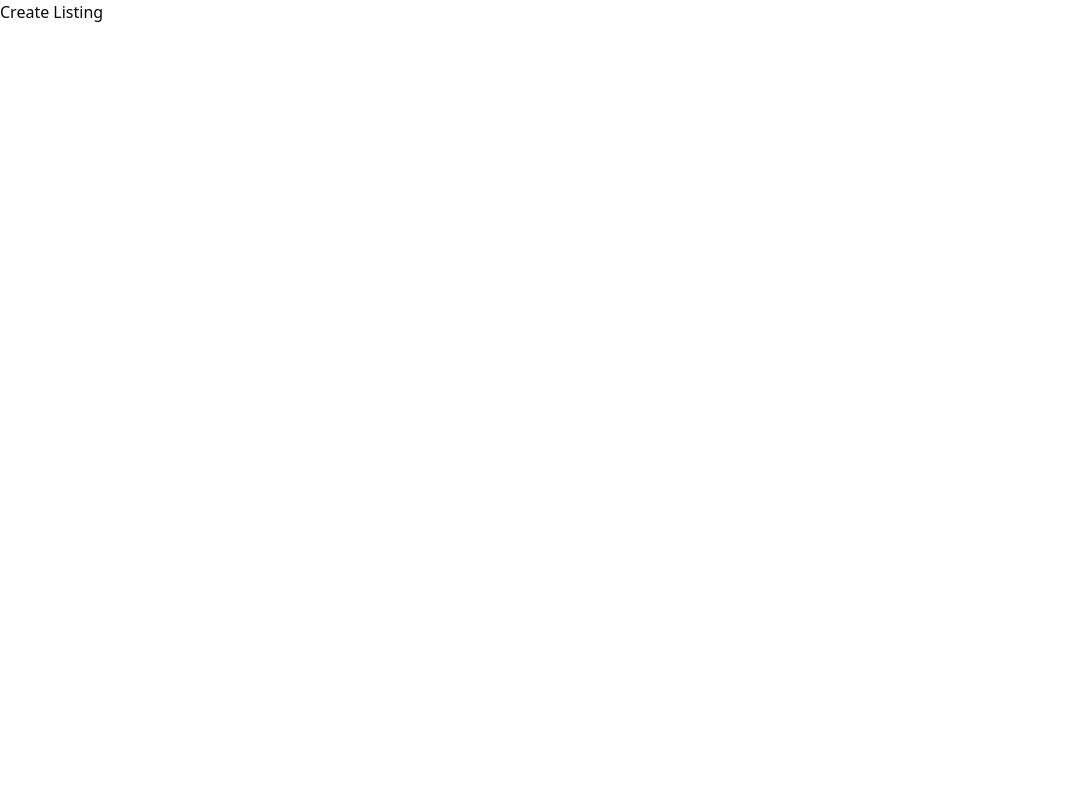
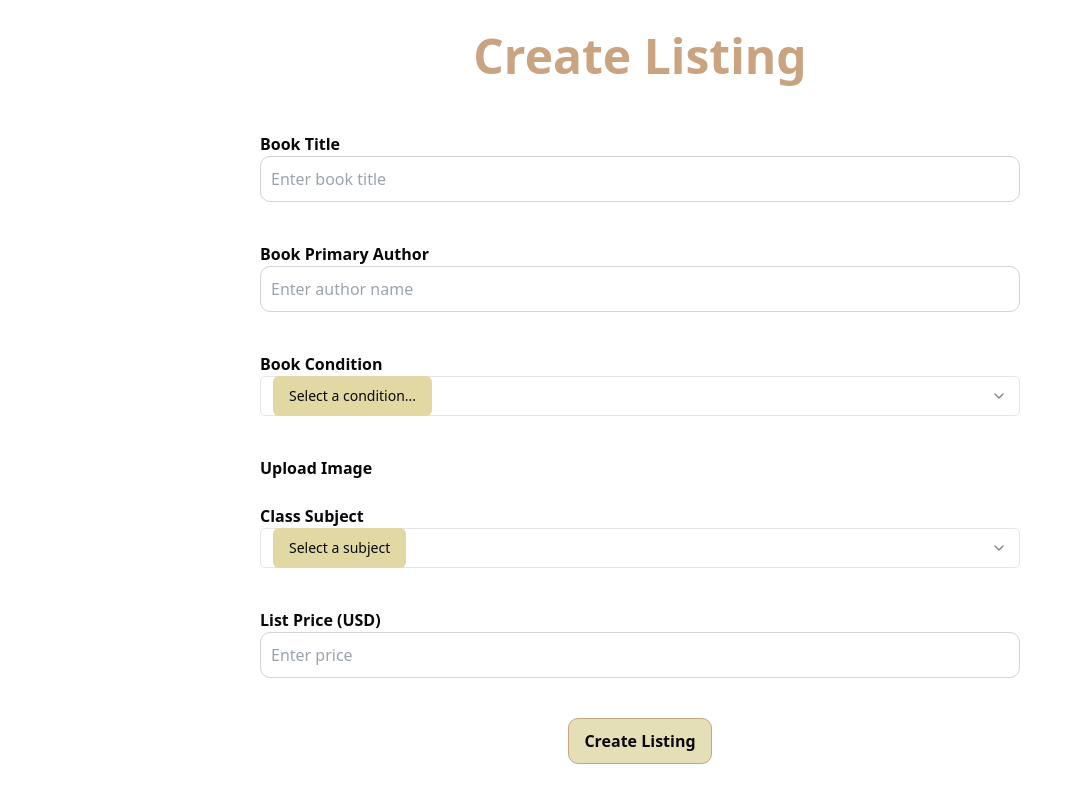
Before and after one commit to declspecl/bookmarket, a React (Vite) app in the folder bookmarket-website/: page /create-listing in a window 1280 px wide. Shown: the whole page, without its empty margins (0-1082 px from the left). Built offline with nearby package versions, Linux system fonts and the light colour scheme.

Commit message:
create the basic functional and components of the create listing page frontend

```diff
--- a/bookmarket-website/src/pages/CreateListingPage.css
+++ b/bookmarket-website/src/pages/CreateListingPage.css
@@ -0,0 +1,64 @@
+.create-listing-page {
+    max-width: 800px;
+    margin: 0 auto;
+    padding: 20px;
+}
+
+.page-title {
+    text-align: center;
+    font-size: 3rem;
+    color: #caa381;
+    font-weight: 800;
+    margin-bottom: 40px;
+}
+
+.title {
+    font-weight: 550;
+}
+
+.book {
+    padding: 10px;
+    border: 1px solid lightgrey;
+    border-radius: 10px;
+    margin-bottom: 40px;
+}
+
+.author {
+    padding: 10px;
+    border: 1px solid lightgrey;
+    border-radius: 10px;
+    margin-bottom: 40px;
+}
+
+.price {
+    padding: 10px;
+    border: 1px solid lightgrey;
+    border-radius: 10px;
+    margin-bottom: 40px;
+}
+
+.condition {
+    margin-bottom: 40px;
+}
+
+.subject {
+    margin-bottom: 40px;
+}
+
+.submit-button {
+    text-align: center;
+    background-color: #e5dfb7;
+    font-weight: 600;
+    border: 1px solid #caa381;
+    padding: 10px 15px;
+    border-radius: 10px;
+    cursor: pointer;
+    display: inline-block;
+}
+
+.submit-box {
+    display: flex;
+    justify-content: center;
+    align-items: center;
+    margin: 0;
+}
--- a/bookmarket-website/src/pages/CreateListingPage.tsx
+++ b/bookmarket-website/src/pages/CreateListingPage.tsx
@@ -1,9 +1,98 @@
+import React from 'react';
 import "./CreateListingPage.css";
+import { Select, SelectContent, SelectItem, SelectTrigger } from "@/components/ui/select";
+import { Button } from "@/components/ui/button";
 
 export function CreateListingPage() {
+
     return (
-        <div>
-            <h1>Create Listing</h1>
+        <div className="create-listing-page">
+            <h1 className="page-title">Create Listing</h1>
+
+            <h2 className="title">Book Title</h2>
+                <div className="book">
+                    <label htmlFor="book"></label>
+                    <input
+                        type="text"
+                        id="title"
+                        name="title"
+                        placeholder="Enter book title"
+                        required
+                    />
+                </div>
+
+                <h2 className="title">Book Primary Author</h2>
+                <div className="author">
+                    <label htmlFor="author"></label>
+                    <input
+                        type="text"
+                        id="author"
+                        name="author"
+                        placeholder="Enter author name"
+                        required
+                    />
+                </div>
+
+                <h2 className="title">Book Condition</h2>
+                <div className="condition">
+                    <label htmlFor="condition"></label>
+                    <Select>
+                        <SelectTrigger>
+                            <Button>Select a condition...</Button>
+                        </SelectTrigger>
+                        <SelectContent className="form-group">
+                            <SelectItem value="NEW">New</SelectItem>
+                            <SelectItem value="LIKE_NEW">Like new</SelectItem>
+                            <SelectItem value="GOOD">Good</SelectItem>
+                            <SelectItem value="OKAY">Okay</SelectItem>
+                            <SelectItem value="BAD">Bad</SelectItem>
+                        </SelectContent>
+                    </Select>
+                </div>
+
+                <h2 className="title">Upload Image</h2>
+                <div className="image">
+                    <label htmlFor="image"></label>
+                    <input
+                        type="text"
+                        id="image"
+                        name="image"
+                        />
+                </div>
+
+                <h2 className="title">Class Subject</h2>
+                <div className="subject">
+                    <label htmlFor="subject"></label>
+                    <Select>
+                        <SelectTrigger>
+                            <Button>Select a subject</Button>
+                            </SelectTrigger>
+                                <SelectContent className="form-group">
+                                    <SelectItem value="MTH">MTH</SelectItem>
+                                    <SelectItem value="CSI">CSI</SelectItem>
+                                    <SelectItem value="ENG">ENG</SelectItem>
+                                    <SelectItem value="PHL">PHL</SelectItem>
+                                    <SelectItem value="SCI">SCI</SelectItem>
+                                </SelectContent>
+                        </Select>
+                </div>
+
+                <h2 className="title">List Price (USD)</h2>
+                <div className="price">
+                    <label htmlFor="price"></label>
+                    <input
+                        type="number"
+                        id="price"
+                        name="price"
+                        placeholder="Enter price"
+                        required
+                        />
+                </div>
+
+                <div className="submit-box">
+                    <button className="submit-button">Create Listing</button>
+                </div>
+
         </div>
     );
 }
```
Also changed, not shown: bookmarket-website/tailwind.config.mjs (renamed from bookmarket-website/tailwind.config.js).
